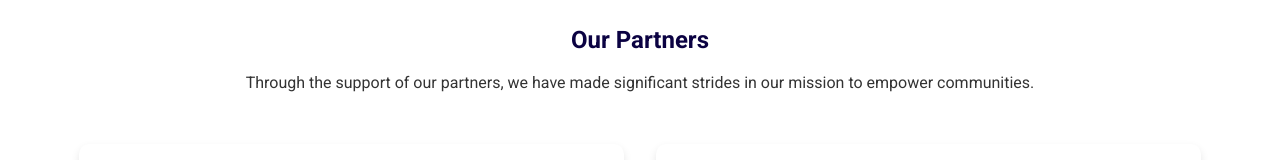
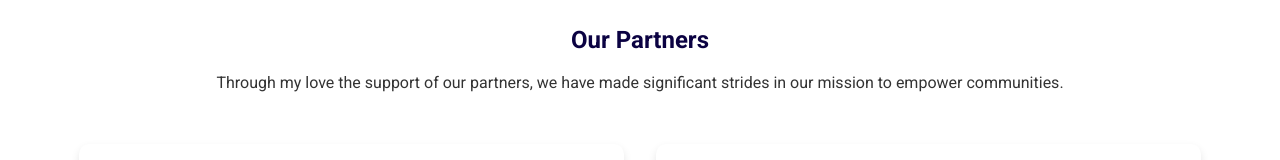
Before and after one commit to TriciaAsafo/HuC-Foundation, a plain HTML site: page partners.html in a window 1280 px wide. Shown: the part 122-282 px from the top of the page. Drawn offline with Linux system fonts and the light colour scheme.

Commit message:
change paragraph

```diff
--- a/partners.html
+++ b/partners.html
@@ -68,7 +68,7 @@
     <main class="container">
         <section class="partners">
             <h1>Our Partners</h1>
-            <p>Through the support of our partners, we have made significant strides in our mission to empower communities.</p>
+            <p>Through my love the support of our partners, we have made significant strides in our mission to empower communities.</p>
 
             <div class="partner-grid">
                 <div class="partner-card">
```
